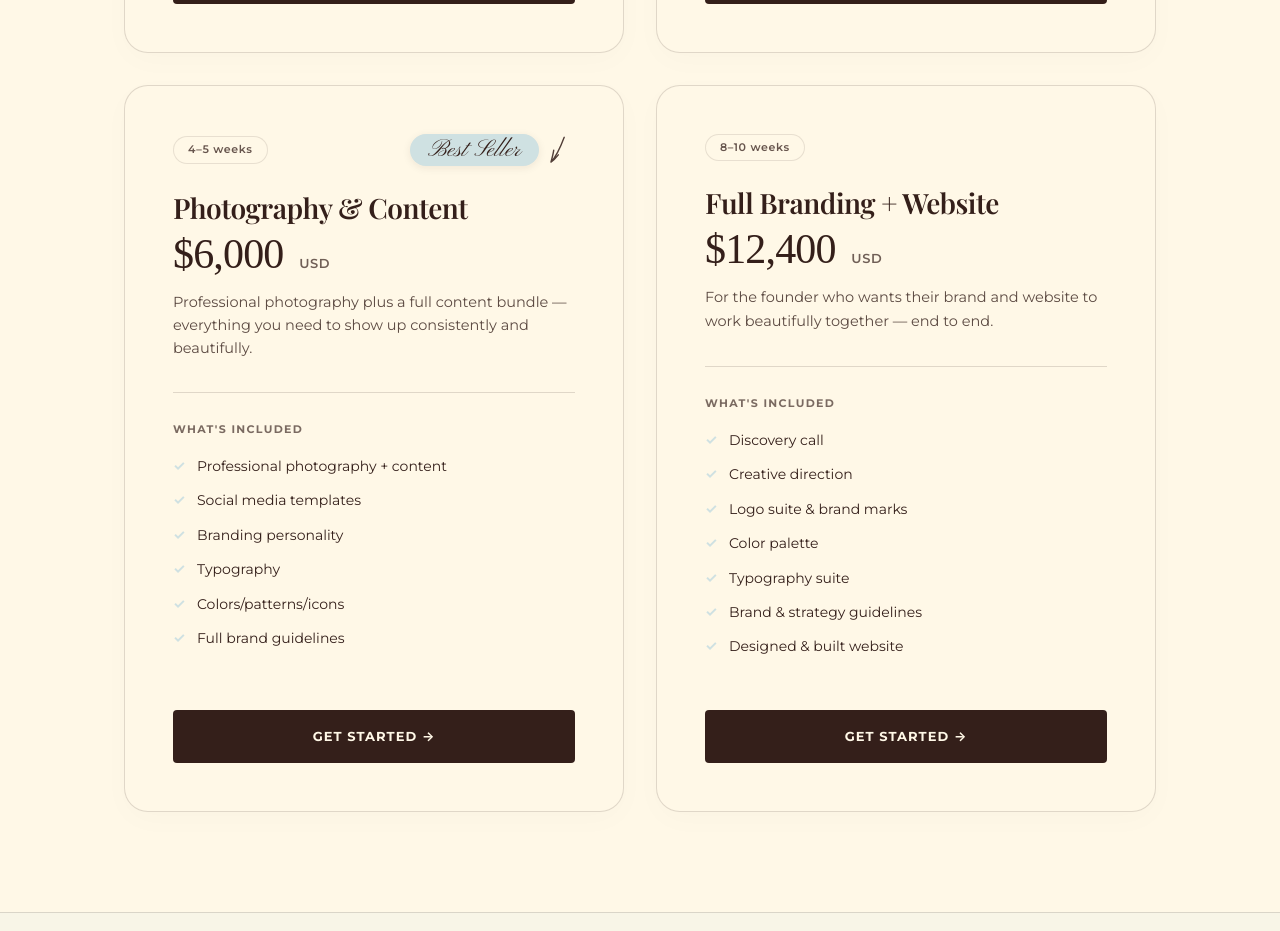
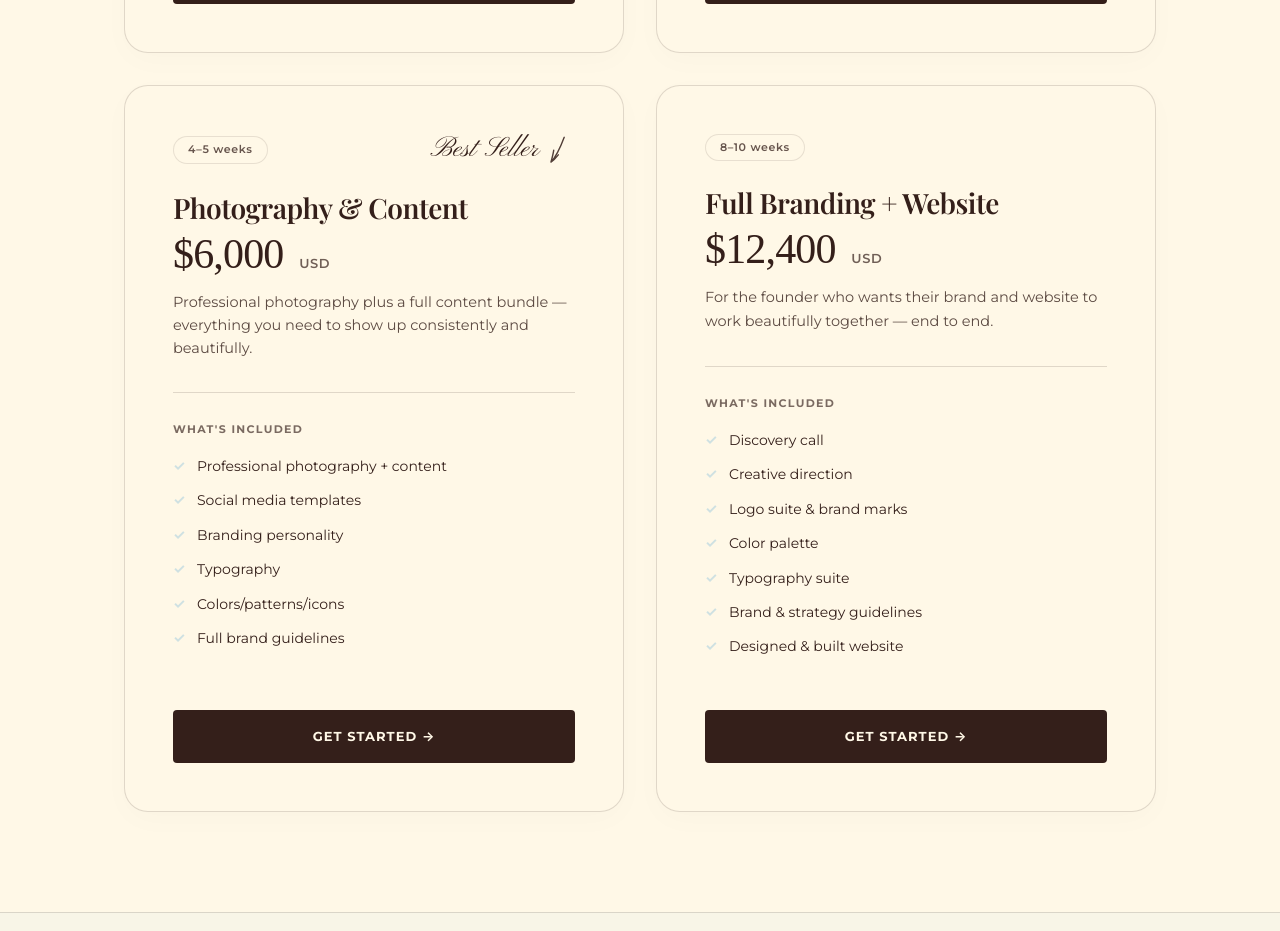
Before and after one commit to milanese88/intent-digital, a React (Vite) app: page / in a window 1280 px wide. Shown: the part 4060-4991 px from the top of the page. Built offline with nearby package versions, Linux system fonts and the light colour scheme; a web font is replaced by a local one.

Commit message:
Update home.css

```diff
--- a/src/styles/home.css
+++ b/src/styles/home.css
@@ -751,16 +751,14 @@
   display: inline-flex;
   align-items: center;
   font-family: 'Dream on Paper', 'Pinyon Script', 'Alex Brush', cursive, serif;
-  font-size: 24px;
+  font-size: 28px;
   font-weight: 400;
   color: var(--espresso);
-  background-color: var(--dusty-blue);
-  padding: 4px 18px;
-  border-radius: 999px;
+  background-color: transparent;
+  padding: 0;
   letter-spacing: 0;
   text-transform: none;
   line-height: 1;
-  box-shadow: 0 2px 8px rgba(52, 31, 26, 0.08);
 }
 
 .drawn-arrow-svg {
```
